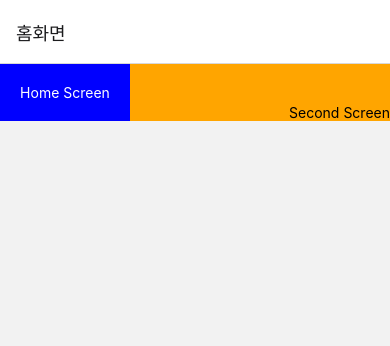
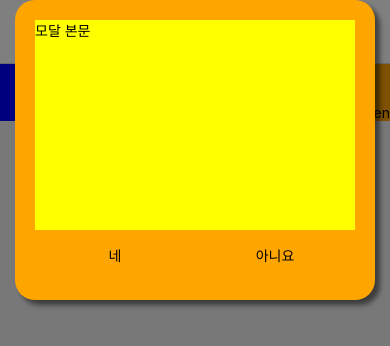
Before and after one commit to moses1206/foodDeliveryApp, a React Native app: screen / in a window 390 px wide. Shown: the top 346 px of the page. Built offline with nearby package versions, Linux system fonts and the light colour scheme.

Commit message:
Create Modal

```diff
--- a/App.tsx
+++ b/App.tsx
@@ -1,12 +1,18 @@
-import * as React from 'react';
+import React, {useState} from 'react';
 import {NavigationContainer, ParamListBase} from '@react-navigation/native';
 import {
   createNativeStackNavigator,
   NativeStackScreenProps,
 } from '@react-navigation/native-stack';
-import {Text, View, TouchableHighlight, Pressable} from 'react-native';
+import {
+  Text,
+  View,
+  TouchableHighlight,
+  Pressable,
+  StyleSheet,
+  Dimensions,
+} from 'react-native';
 import {useCallback} from 'react';
-
 type RootStackParamList = {
   Home: undefined;
   Details: undefined;
@@ -82,6 +88,8 @@ function BarcodeScreen({navigation}: BarcodeScreenProps) {
 const Stack = createNativeStackNavigator();
 
 function App() {
+  const [modal, showModal] = useState(true);
+
   return (
     <NavigationContainer>
       <Stack.Navigator initialRouteName="Home">
@@ -93,8 +101,59 @@ function App() {
         <Stack.Screen name="Details" component={DetailsScreen} />
         <Stack.Screen name="Barcode" component={BarcodeScreen} />
       </Stack.Navigator>
+
+      {modal && (
+        <Pressable onPress={() => showModal(false)} style={styles.modal}>
+          <Pressable style={styles.modalInner}>
+            <View style={{flex: 5, backgroundColor: 'yellow'}}>
+              <Text>모달 본문</Text>
+            </View>
+            <View
+              style={{
+                flexDirection: 'row',
+                alignItems: 'center',
+                height: 50,
+              }}>
+              <Pressable style={{flex: 1, alignItems: 'center'}}>
+                <Text>네</Text>
+              </Pressable>
+              <Pressable style={{flex: 1, alignItems: 'center'}}>
+                <Text>아니요</Text>
+              </Pressable>
+            </View>
+          </Pressable>
+        </Pressable>
+      )}
     </NavigationContainer>
   );
 }
 
+const styles = StyleSheet.create({
+  modal: {
+    position: 'absolute',
+    backgroundColor: 'rgba(0,0,0,0.5)',
+    alignItems: 'center',
+    top: 0,
+    right: 0,
+    left: 0,
+    bottom: 0,
+  },
+  modalInner: {
+    position: 'absolute',
+    backgroundColor: 'orange',
+    width: Dimensions.get('window').width - 30,
+    marginHorizontal: 50,
+    height: 300,
+    borderRadius: 20,
+    padding: 20,
+    // 아이폰
+    shadowColor: 'black',
+    shadowOpacity: 0.5,
+    shadowRadius: 5,
+    shadowOffset: {width: 5, height: 5},
+    // 안드로이드
+    elevation: 15,
+  },
+});
+
 export default App;
```
Also changed, not shown: .eslintrc.js, .prettierrc.js.
